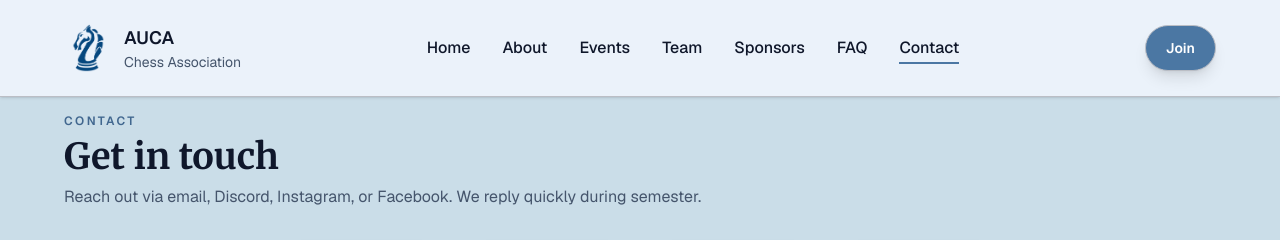
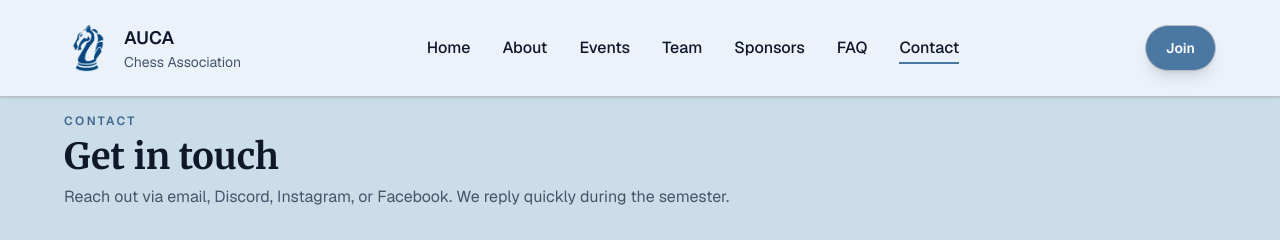
Before and after one commit to WilliamH141/auca-website, a Next.js app: page /contact in a window 1280 px wide. Shown: the top 240 px of the page. Built offline with nearby package versions, Linux system fonts and the light colour scheme.

Commit message:
chore: fix grammar and consistency across site

```diff
--- a/app/contact/page.tsx
+++ b/app/contact/page.tsx
@@ -78,7 +78,7 @@ export default function ContactPage() {
     <Section
       eyebrow="Contact"
       title="Get in touch"
-      description="Reach out via email, Discord, Instagram, or Facebook. We reply quickly during semester."
+      description="Reach out via email, Discord, Instagram, or Facebook. We reply quickly during the semester."
     >
       <div className="flex flex-col items-center gap-12">
         <div className="grid gap-8 md:grid-cols-2 lg:grid-cols-4">
--- a/app/sponsors/page.tsx
+++ b/app/sponsors/page.tsx
@@ -50,7 +50,7 @@ const sponsors = [
     name: "Gelato",
     logo: "/sponsors/gelato.png",
     url: "https://hausofgelatocafe.co.nz/",
-    description: "15% off for Members"
+    description: "15% off for members.",
   },
 ];
 
--- a/src/content/events.ts
+++ b/src/content/events.ts
@@ -40,7 +40,7 @@ const eventData: Omit<Event, "addToCalendarUrl">[] = [
   {
     title: "Weekly Chess Night",
     date: "Every Thursday",
-    time: "5:30 pm - 8:30 PM",
+    time: "5:30 PM - 8:30 PM",
     location: "Arts & Education Building\nRoom 201-342 · Level 3 Seminar Room",
     description:
       "Drop in every Thursday to play chess, practice openings, and connect with the AUCA community.",
```
